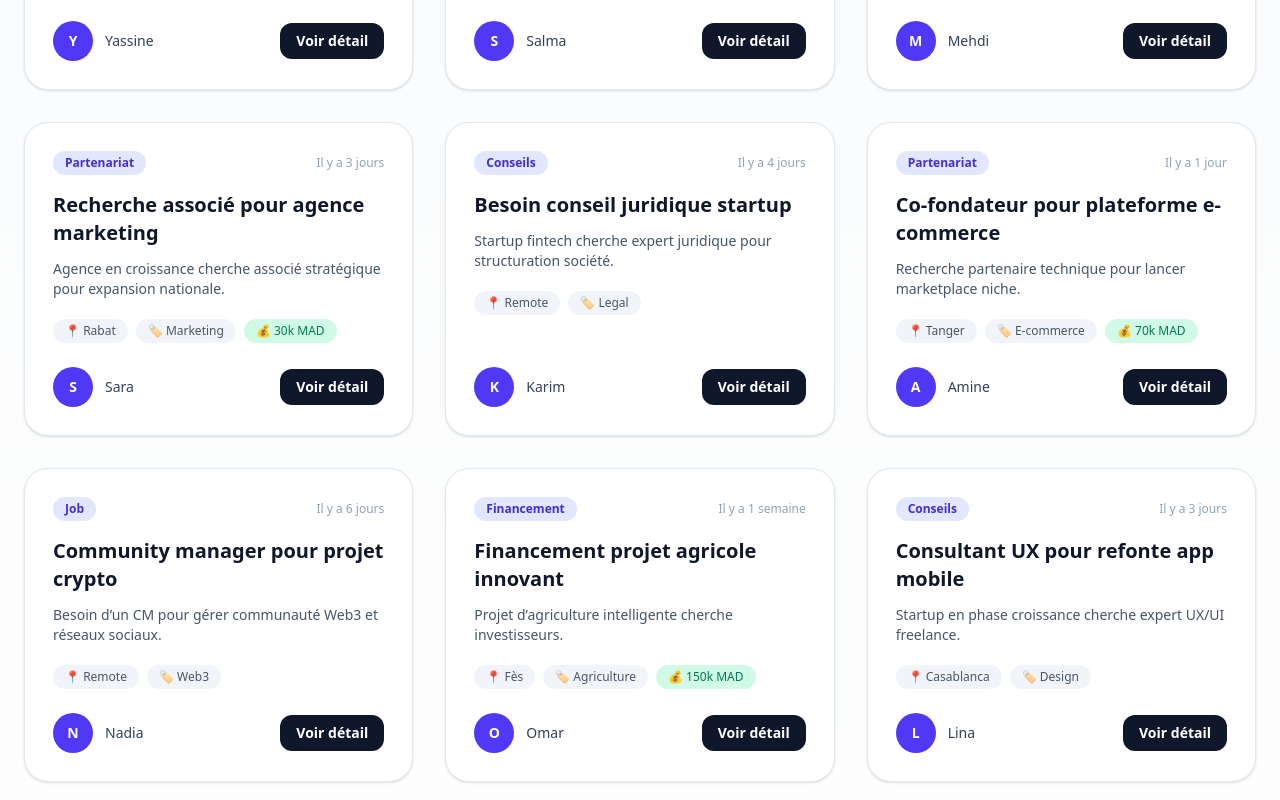
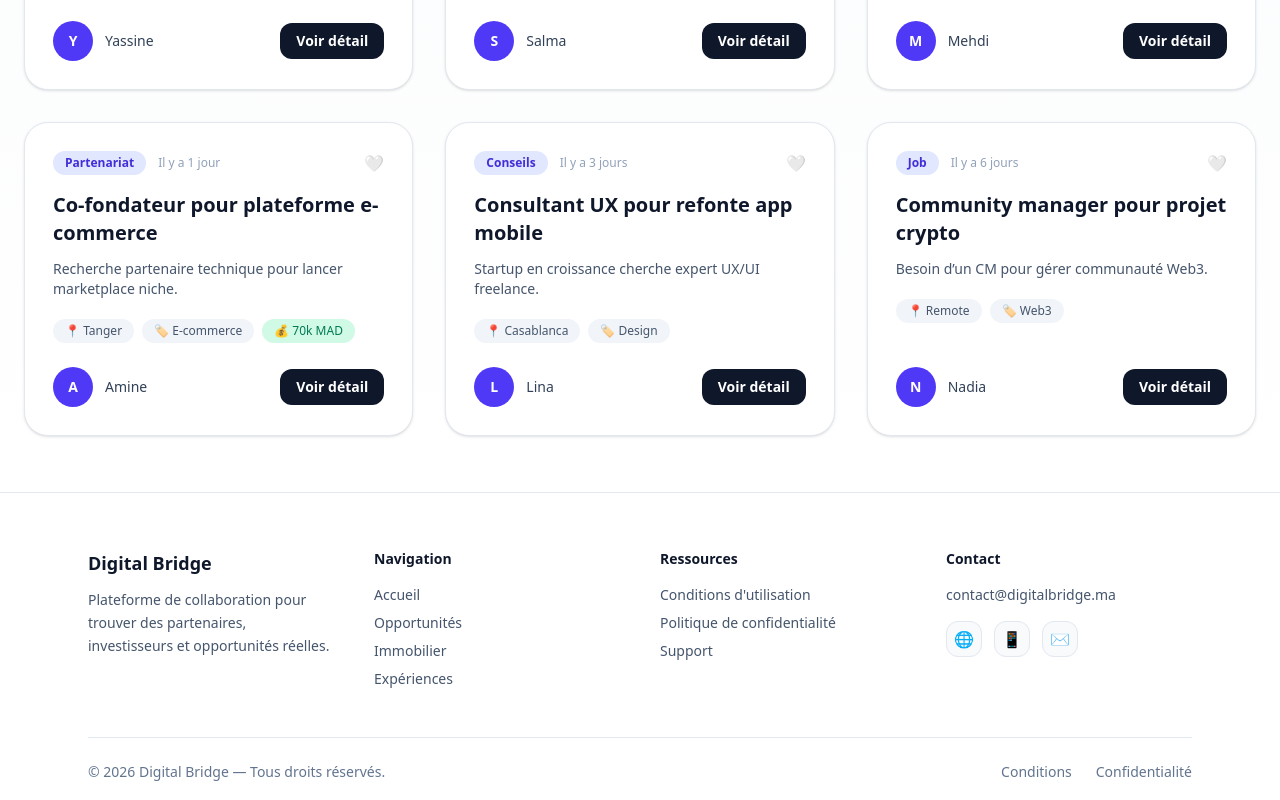
Before and after one commit to mostaphabmk09/digital-bridge, a Next.js app: page /opportunities in a window 1280 px wide. Shown: the part 700-1500 px from the top of the page. Built offline with nearby package versions, Linux system fonts and the light colour scheme; no server answers.

Commit message:
feat: :lipstick: add favoris btn to card offres

```diff
--- a/app/opportunities/page.tsx
+++ b/app/opportunities/page.tsx
@@ -1,6 +1,8 @@
 "use client";
 
 import { useState } from "react";
+import { useAuth } from "@/context/AuthContext";
+import { useRouter } from "next/navigation";
 
 type Opportunity = {
   id: number;
@@ -42,7 +44,7 @@ const mockData: Opportunity[] = [
     id: 3,
     title: "Investisseur pour projet immobilier Airbnb",
     description:
-      "Opportunité d’achat d’un appartement à Marrakech pour exploitation Airbnb.",
+      "Opportunité d’achat d’un appartement à Marrakech.",
     type: "Financement",
     domaine: "Immobilier",
     budget: "200k MAD",
@@ -52,29 +54,6 @@ const mockData: Opportunity[] = [
   },
   {
     id: 4,
-    title: "Recherche associé pour agence marketing",
-    description:
-      "Agence en croissance cherche associé stratégique pour expansion nationale.",
-    type: "Partenariat",
-    domaine: "Marketing",
-    budget: "30k MAD",
-    location: "Rabat",
-    author: "Sara",
-    date: "Il y a 3 jours",
-  },
-  {
-    id: 5,
-    title: "Besoin conseil juridique startup",
-    description:
-      "Startup fintech cherche expert juridique pour structuration société.",
-    type: "Conseils",
-    domaine: "Legal",
-    location: "Remote",
-    author: "Karim",
-    date: "Il y a 4 jours",
-  },
-  {
-    id: 6,
     title: "Co-fondateur pour plateforme e-commerce",
     description:
       "Recherche partenaire technique pour lancer marketplace niche.",
@@ -86,33 +65,10 @@ const mockData: Opportunity[] = [
     date: "Il y a 1 jour",
   },
   {
-    id: 7,
-    title: "Community manager pour projet crypto",
-    description:
-      "Besoin d’un CM pour gérer communauté Web3 et réseaux sociaux.",
-    type: "Job",
-    domaine: "Web3",
-    location: "Remote",
-    author: "Nadia",
-    date: "Il y a 6 jours",
-  },
-  {
-    id: 8,
-    title: "Financement projet agricole innovant",
-    description:
-      "Projet d’agriculture intelligente cherche investisseurs.",
-    type: "Financement",
-    domaine: "Agriculture",
-    budget: "150k MAD",
-    location: "Fès",
-    author: "Omar",
-    date: "Il y a 1 semaine",
-  },
-  {
-    id: 9,
+    id: 5,
     title: "Consultant UX pour refonte app mobile",
     description:
-      "Startup en phase croissance cherche expert UX/UI freelance.",
+      "Startup en croissance cherche expert UX/UI freelance.",
     type: "Conseils",
     domaine: "Design",
     location: "Casablanca",
@@ -120,16 +76,15 @@ const mockData: Opportunity[] = [
     date: "Il y a 3 jours",
   },
   {
-    id: 10,
-    title: "Partenaire pour salle de sport premium",
+    id: 6,
+    title: "Community manager pour projet crypto",
     description:
-      "Projet fitness haut de gamme cherche associé investisseur.",
-    type: "Partenariat",
-    domaine: "Fitness",
-    budget: "120k MAD",
-    location: "Agadir",
-    author: "Hamza",
-    date: "Il y a 2 semaines",
+      "Besoin d’un CM pour gérer communauté Web3.",
+    type: "Job",
+    domaine: "Web3",
+    location: "Remote",
+    author: "Nadia",
+    date: "Il y a 6 jours",
   },
 ];
 
@@ -144,6 +99,9 @@ const filters = [
 export default function OpportunitiesPage() {
   const [search, setSearch] = useState("");
   const [activeType, setActiveType] = useState("Tous");
+  const [favorites, setFavorites] = useState<number[]>([]);
+  const { user } = useAuth();
+  const router = useRouter();
 
   const filtered = mockData.filter((item) => {
     const matchesSearch =
@@ -160,7 +118,7 @@ export default function OpportunitiesPage() {
     <div className="bg-gradient-to-b from-slate-50 to-white min-h-screen">
       <div className="max-w-7xl mx-auto px-6 py-14">
 
-        {/* HEADER */}
+        {/* Header */}
         <div className="mb-12">
           <h1 className="text-4xl font-black text-slate-900">
             Opportunités
@@ -170,7 +128,7 @@ export default function OpportunitiesPage() {
           </p>
         </div>
 
-        {/* SEARCH */}
+        {/* Search */}
         <div className="mb-8 relative">
           <input
             type="text"
@@ -184,7 +142,7 @@ export default function OpportunitiesPage() {
           </span>
         </div>
 
-        {/* FILTER MENU */}
+        {/* Filters */}
         <div className="flex flex-wrap gap-3 mb-12">
           {filters.map((filter) => (
             <button
@@ -202,7 +160,7 @@ export default function OpportunitiesPage() {
           ))}
         </div>
 
-        {/* CARDS */}
+        {/* Cards */}
         <div className="grid md:grid-cols-2 xl:grid-cols-3 gap-8">
           {filtered.map((item) => (
             <div
@@ -210,7 +168,11 @@ export default function OpportunitiesPage() {
               className="group bg-white rounded-3xl border border-slate-200 p-7 shadow-sm hover:shadow-2xl hover:-translate-y-2 transition duration-300 flex flex-col justify-between"
             >
               <div>
+
+                {/* Top */}
                 <div className="flex items-center justify-between mb-4">
+
+  <div className="flex items-center gap-3">
     <span className="px-3 py-1 text-xs font-bold rounded-full bg-indigo-100 text-indigo-700">
       {item.type}
     </span>
@@ -218,6 +180,26 @@ export default function OpportunitiesPage() {
     <span className="text-xs text-slate-400">
       {item.date}
     </span>
+  </div>
+
+  {/* Favorite */}
+  <button
+    onClick={() => {
+      if (!user) {
+        router.push("/login");
+        return;
+      }
+
+      setFavorites((prev) =>
+        prev.includes(item.id)
+          ? prev.filter((id) => id !== item.id)
+          : [...prev, item.id]
+      );
+    }}
+    className="text-base opacity-70 hover:opacity-100 transition transform hover:scale-110"
+  >
+    {favorites.includes(item.id) ? "❤️" : "🤍"}
+  </button>
 </div>
 
                 <h2 className="text-xl font-bold text-slate-900 group-hover:text-indigo-600 transition">
@@ -228,7 +210,7 @@ export default function OpportunitiesPage() {
                   {item.description}
                 </p>
 
-                {/* META INLINE */}
+                {/* Meta inline */}
                 <div className="mt-5 flex flex-wrap gap-2 text-xs">
                   <span className="flex items-center gap-1 bg-slate-100 px-3 py-1 rounded-full text-slate-600">
                     📍 {item.location}
@@ -246,7 +228,7 @@ export default function OpportunitiesPage() {
                 </div>
               </div>
 
-              {/* FOOTER */}
+              {/* Bottom */}
               <div className="mt-6 flex items-center justify-between">
                 <div className="flex items-center gap-3">
                   <div className="h-10 w-10 rounded-full bg-indigo-600 text-white flex items-center justify-center text-sm font-bold">
```
Lines whose indentation alone changed are shown as unchanged.
